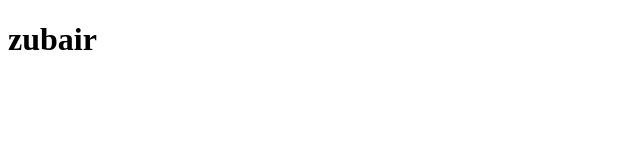
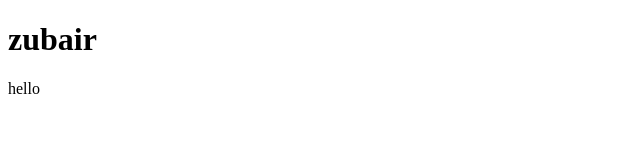
Before and after one commit to zubair2407a/copu, a plain HTML site: page index.html in a window 1280 px wide. Shown: the full height of the page, 0-640 px from the left. Drawn offline with Linux system fonts and the light colour scheme.

Commit message:
Update index.html

```diff
--- a/index.html
+++ b/index.html
@@ -7,5 +7,6 @@
 </head>
 <body>
     <h1>zubair</h1>
+    <p1>hello</p1>
 </body>
 </html>
```
